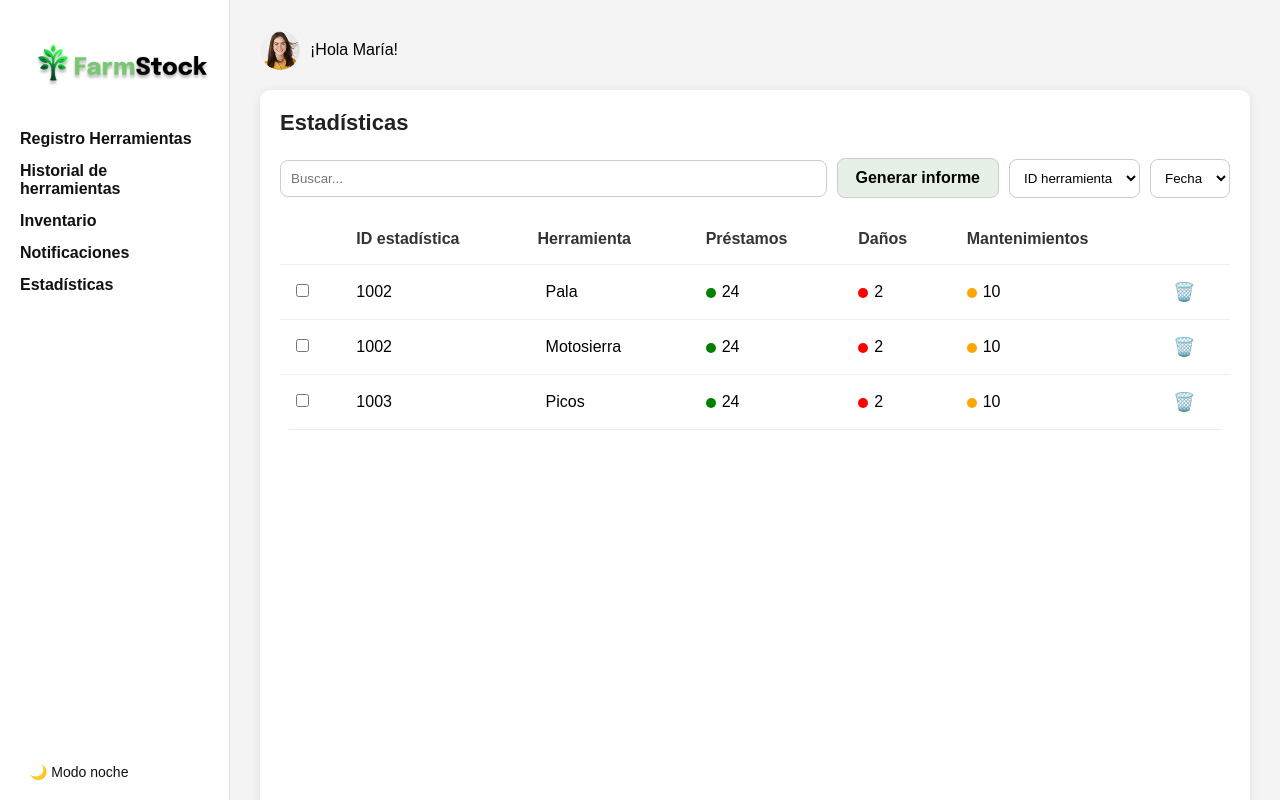
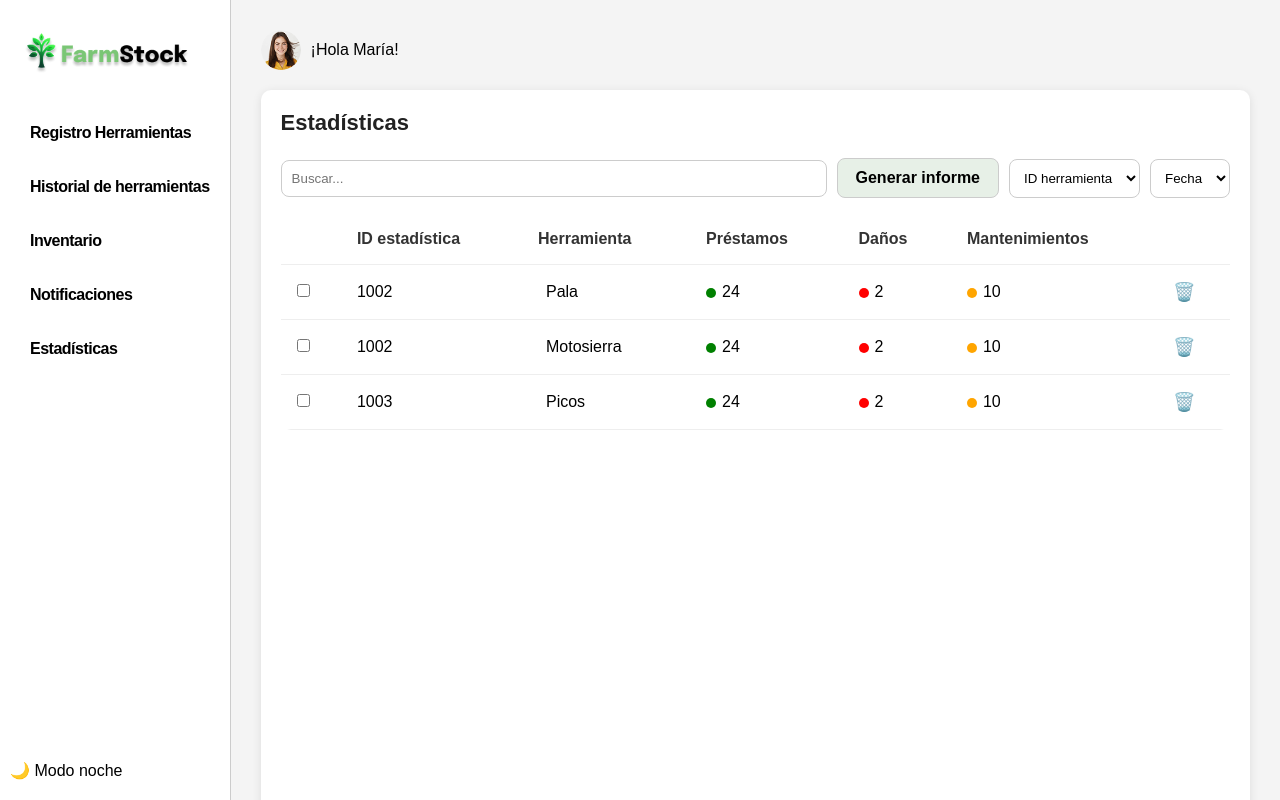
Before and after one commit to Junior3110/FarmStock, an Electron app: page app/HTML/estats.html in a window 1280 px wide. Drawn offline with Linux system fonts and the light colour scheme.

Commit message:
cambios en la interfaz en general

```diff
--- a/app/CSS/Estadisticas.css
+++ b/app/CSS/Estadisticas.css
@@ -7,7 +7,7 @@
 
 body, html {
   font-family: "Segoe UI", sans-serif;
-  background-color: #d3d3d3;
+  background-color: #f0f0f0;
   height: 100vh;
   overflow: hidden;
 }
--- a/app/CSS/Iventario.css
+++ b/app/CSS/Iventario.css
@@ -29,47 +29,108 @@ html {
     min-height: 100vh;
 }
 
-/* Menú lateral con logo incluido */
-.menu-lateral {
-    width: 300px; /* 👉 antes tenías 250px, aquí lo aumentamos */
-    background: #fff;
-    padding: 20px 20px 20px 30px;
-    box-sizing: border-box;
+/* -------------------- SIDEBAR -------------------- */
+.sidebar {
+  background-color: white;
+  padding: 20px 10px;
   display: flex;
   flex-direction: column;
-    height: 100vh;
+  justify-content: space-between;
+  border-right: 1px solid #ccc;
 }
 
-/* Logo arriba del nav */
-.logo-encabezado {
-    margin-bottom: 40px;
-    padding: 0;
+.logo {
+  width: 100%;
+  display: flex;
+  flex-direction: column;
+  align-items: left;
+  gap: 10px;
+  margin-bottom: 30px;
+  text-align: center;
 }
 
-
-.logo-encabezado img {
-    display: block;
-    margin-left: -38px; /* Ajusta según el espacio transparente */
+.logo img {
+  width: 100%;
+  max-width: 180px;
+  height: auto;
+  object-fit: contain;
 }
 
-/* Menú lateral */
-.menu-lateral ul {
+.sidebar ul {
   list-style: none;
+}
+
+.sidebar li {
+  margin-bottom: 20px;
+  font-size: 16px;
+  padding-left: 10px;
+  color: #000;
+  cursor: pointer;
+}
+
+.sidebar li:first-child {
+  color: #ccc;
+}
+
+.sidebar li:not(:first-child):hover {
+  color: #4CAF50;
+}
+
+.modo-noche {
+  margin-top: auto;
+  font-size: 14px;
+  padding-left: 10px;
+}
+
+/* -------------------- MENÚ MÓDULOS -------------------- */
+.menu-modulos {
+    list-style: none;
+  display: flex;
+  flex-direction: column;
+  align-items: left;
+  letter-spacing: -0.5px;
   padding: 0;
   margin: 0;
 }
 
-.menu-lateral li {
-    margin-bottom: 32px;
+.menu-modulos li {
+  margin-bottom: 20px;
 }
 
-.menu-lateral a {
+.menu-modulos li a {
+  display: block;
   text-decoration: none;
   color: #000;
-    font-weight: 700;
-    font-size: clamp(16px, 2vw, 20px); /* Tamaño adaptable */
+  padding: 8px 10px;
+  font-size: 16px;
+  font-weight: bolder;
+  border-radius: 6px;
+  transition: background-color 0.2s, color 0.2s;
 }
 
+.menu-modulos li a:hover {
+  background-color: #e8f5e9;
+  color: #4CAF50;
+}
+
+.menu-modulos li a.active {
+  background-color: #d1f0d1;
+  color: #4CAF50;
+  font-weight: bold;
+  border: none !important;
+  outline: none !important;
+}
+
+a:focus, a:active {
+  outline: none !important;
+  border: none !important;
+}
+
+/* -------------------- MAIN CONTENT -------------------- */
+.main-content {
+  padding: 25px;
+  overflow-y: hidden;
+}
 /* Panel de contenido gris */
 .contenido-central {
     flex-grow: 1;
--- a/app/CSS/estats.css
+++ b/app/CSS/estats.css
@@ -21,64 +21,121 @@ body {
     display: flex;
     min-height: 100vh;
 }
-
-/* =========================
-   BARRA LATERAL (aside)
-   ========================= */
-aside {
-    width: 230px;
-    background-color: #ffffff;
-    border-right: 1px solid #ddd;
-    padding: 30px 20px;
-    position: relative;
-    box-sizing: border-box;
-    color: #111;
+/* -------------------- SIDEBAR -------------------- */
+.sidebar {
+  background-color: white;
+  padding: 20px 10px;
+  display: flex;
+  flex-direction: column;
+  justify-content: space-between;
+  border-right: 1px solid #ccc;
 }
 
 .logo {
-    display: flex;
-    align-items: center;
-    gap: 10px;
-    font-size: 22px;
-    font-weight: bold;
-    margin-bottom: 30px;
+  width: 100%;
+  display: flex;
+  flex-direction: column;
+  align-items: left;
+  gap: 10px;
+  margin-bottom: 30px;
+  text-align: center;
 }
 
 .logo img {
-    height: 70px;
+  width: 100%;
+  max-width: 180px;
+  height: auto;
+  object-fit: contain;
 }
 
+.logo-green {
+  color: #4CAF50;
+  font-weight: bold;
+  font-size: 22px;
+}
+
+.logo-black {
+  color: #000;
+  font-weight: bold;
+  font-size: 22px;
+}
+
+.sidebar ul {
+  list-style: none;
+}
+
+.sidebar li {
+  margin-bottom: 20px;
+  font-size: 16px;
+  font-weight: 500;
+  padding-left: 10px;
+  color: #000;
+  cursor: pointer;
+}
+
+.sidebar li:first-child {
+  color: #ccc;
+}
+
+.sidebar li:not(:first-child):hover {
+  color: #4CAF50;
+}
+
+.modo-noche {
+  margin-top: auto;
+  font-size: 14px;
+  padding-left: 10px;
+}
+
+/* -------------------- MENÚ MÓDULOS -------------------- */
 .menu-modulos {
-    margin: 0;
-    padding: 0;
+  list-style: none;
+  display: flex;
+  flex-direction: column;
+  align-items: left;
+  letter-spacing: -0.5px;
+  padding: 0;
+  margin: 0;
 }
 
 .menu-modulos li {
-    list-style: none;
-    margin: 14px 0;
+  margin-bottom: 20px;
 }
 
-.menu-modulos a,
-aside a,
-nav a {
-    color: inherit;
-    text-decoration: none;
-    font-weight: bold;
-    display: inline-block;
+.menu-modulos li a {
+  display: block;
+  text-decoration: none;
+  color: #000;
+  padding: 8px 10px;
+  font-size: 16px;
+  font-weight: bolder;
+  border-radius: 6px;
+  transition: background-color 0.2s, color 0.2s;
 }
 
-.menu-modulos a.inactivo,
-nav a.inactivo {
-    color: gray;
+.menu-modulos li a:hover {
+  background-color: #e8f5e9;
+  color: #4CAF50;
 }
 
-.modo-noche {
-    position: absolute;
-    bottom: 20px;
-    left: 30px;
-    font-size: 14px;
+.menu-modulos li a.active {
+  background-color: #d1f0d1;
+  color: #4CAF50;
+  font-weight: bold;
+  border: none !important;
+  outline: none !important;
 }
 
+a:focus, a:active {
+  outline: none !important;
+  border: none !important;
+}
+
+/* -------------------- MAIN CONTENT -------------------- */
+.main-content {
+  padding: 25px;
+  overflow-y: hidden;
+}
 /* =========================
    AREA PRINCIPAL (main)
    ========================= */
--- a/app/CSS/registro-salida.css
+++ b/app/CSS/registro-salida.css
@@ -9,63 +9,121 @@ body {
     height: 100vh;
 }
 
-/* Sidebar */
+/* -------------------- SIDEBAR -------------------- */
 .sidebar {
-    width: 300px; /* 👉 antes tenías 250px, aquí lo aumentamos */
-    background: #fff;
-    padding: 20px 20px 20px 30px;
-    box-sizing: border-box;
+  background-color: white;
+  padding: 20px 10px;
   display: flex;
   flex-direction: column;
-    height: 100vh;
+  justify-content: space-between;
+  border-right: 1px solid #ccc;
 }
 
 .logo {
-    display: block;
-    align-items: center;
-    justify-content: center;
-    margin-right: 40px;
+  width: 100%;
+  display: flex;
+  flex-direction: column;
+  align-items: left;
+  gap: 10px;
+  margin-bottom: 30px;
+  text-align: center;
 }
 
 .logo img {
-    margin: 0;
-    margin-left: -38px; /* Ajusta según el espacio transparente */
+  width: 100%;
+  max-width: 180px;
+  height: auto;
+  object-fit: contain;
 }
 
 .logo-green {
-    color: #27ae60;
+  color: #4CAF50;
+  font-weight: bold;
+  font-size: 22px;
 }
 
 .logo-black {
   color: #000;
+  font-weight: bold;
+  font-size: 22px;
 }
 
 .sidebar ul {
   list-style: none;
-    padding: 0;
-    margin-top: 50px;
 }
 
 .sidebar li {
-    padding: 10px 0;
+  margin-bottom: 20px;
+  font-size: 16px;
+  font-weight: 500;
+  padding-left: 10px;
+  color: #000;
   cursor: pointer;
-    font-weight: 700;
-    font-size: clamp(16px, 2vw, 20px); /* Tamaño adaptable */
 }
 
-/* 🔹 Estilo de enlaces sin color forzado */
-.sidebar li a {
-    text-decoration: none;
-    color: inherit; /* hereda el color del texto padre */
+.sidebar li:first-child {
+  color: #ccc;
+  font-weight: 600;
 }
 
-.sidebar li a:hover {
-    color: #27ae60; /* efecto hover */
+.sidebar li:not(:first-child):hover {
+  color: #4CAF50;
 }
 
-.footer {
+.modo-noche {
+  margin-top: auto;
   font-size: 14px;
-    color: #444;
+  padding-left: 10px;
+}
+
+/* -------------------- MENÚ MÓDULOS -------------------- */
+.menu-modulos {
+  list-style: none;
+display: flex;
+  flex-direction: column;
+  align-items: left;
+  letter-spacing: -0.5px;
+  padding: 0;
+  margin: 0;
+}
+
+.menu-modulos li {
+  margin-bottom: 20px;
+}
+
+.menu-modulos li a {
+  display: block;
+  text-decoration: none;
+  color: #000;
+  padding: 8px 10px;
+  font-size: 16px;
+  font-weight: bolder;
+  border-radius: 6px;
+  transition: background-color 0.2s, color 0.2s;
+}
+
+.menu-modulos li a:hover {
+  background-color: #e8f5e9;
+  color: #4CAF50;
+}
+
+.menu-modulos li a.active {
+  background-color: #d1f0d1;
+  color: #4CAF50;
+  font-weight: bold;
+  border: none !important;
+  outline: none !important;
+}
+
+a:focus, a:active {
+  outline: none !important;
+  border: none !important;
+}
+
+/* -------------------- MAIN CONTENT -------------------- */
+.main-content {
+  padding: 25px;
+  overflow-y: hidden;
 }
 
 /* Main Content */
--- a/app/CSS/style.css
+++ b/app/CSS/style.css
@@ -7,7 +7,7 @@
 
 body {
   font-family: "Roboto", sans-serif;
-  background-color: #d3d3d3;
+  background-color: #f5f5f5;
   height: 100vh;
   overflow: hidden;
 }
@@ -33,7 +33,7 @@ body {
   width: 100%;
   display: flex;
   flex-direction: column;
-  align-items: center;
+  align-items: left;
   gap: 10px;
   margin-bottom: 30px;
   text-align: center;
@@ -44,18 +44,6 @@ body {
   max-width: 180px;
   height: auto;
   object-fit: contain;
-}
-
-.logo-green {
-  color: #4CAF50;
-  font-weight: bold;
-  font-size: 22px;
-}
-
-.logo-black {
-  color: #000;
-  font-weight: bold;
-  font-size: 22px;
 }
 
 .sidebar ul {
@@ -89,6 +77,11 @@ body {
 /* -------------------- MENÚ MÓDULOS -------------------- */
 .menu-modulos {
   list-style: none;
+display: flex;
+  flex-direction: column;
+  align-items: left;
+  padding: 0;
+  margin: 0;
 }
 
 .menu-modulos li {
@@ -101,7 +94,7 @@ body {
   color: #000;
   padding: 8px 10px;
   font-size: 16px;
-  font-weight: 500;
+  font-weight: bolder;
   border-radius: 6px;
   transition: background-color 0.2s, color 0.2s;
 }
--- a/app/HTML/estats.html
+++ b/app/HTML/estats.html
@@ -7,9 +7,10 @@
     <link rel="stylesheet" href="../CSS/estats.css" />
 </head>
 <body>
-    <aside>
+    <aside class="sidebar">
+      <div class="top-section">
         <div class="logo">
-            <img src="../imagenes/Logo.png" alt="Logo" />
+          <img src="../imagenes/Logo.png" alt="Logo del sitio" />
         </div>
         <ul class="menu-modulos">
           <li><a href="../HTML/index.html">Registro Herramientas</a></li>
@@ -18,8 +19,10 @@
           <li><a href="notificaciones.html">Notificaciones</a></li>
           <li><a href="../HTML/estats.html">Estadísticas</a></li>
         </ul>
-        <div class="modo-noche">🌙 Modo noche</div>
+      </div>
+      <div class="night-mode">🌙 Modo noche</div>
     </aside>
+
 
     <main>
         <div class="top-bar">
```
Also changed, not shown: app/HTML/indexInventario.html (+9 -6 lines), app/HTML/registro-salida.html (+5 -9 lines). Lines whose indentation alone changed are shown as unchanged.
